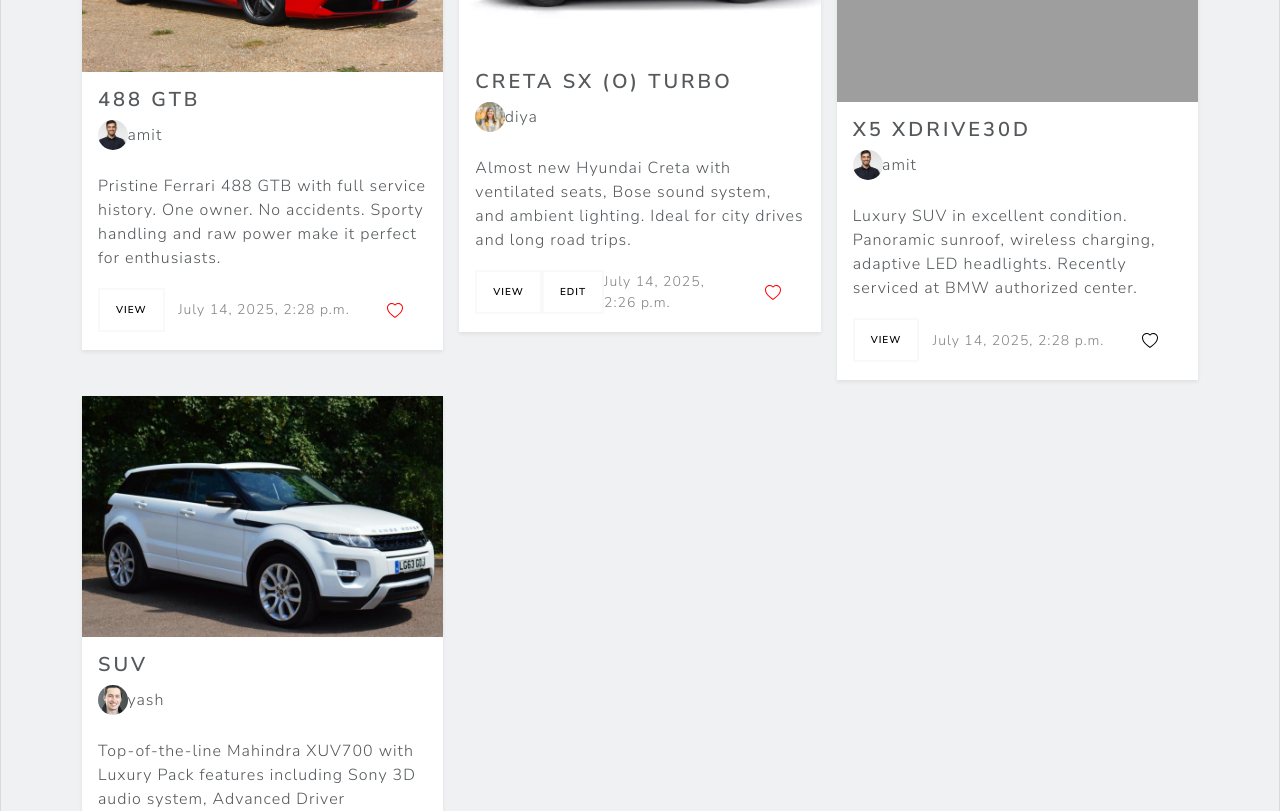
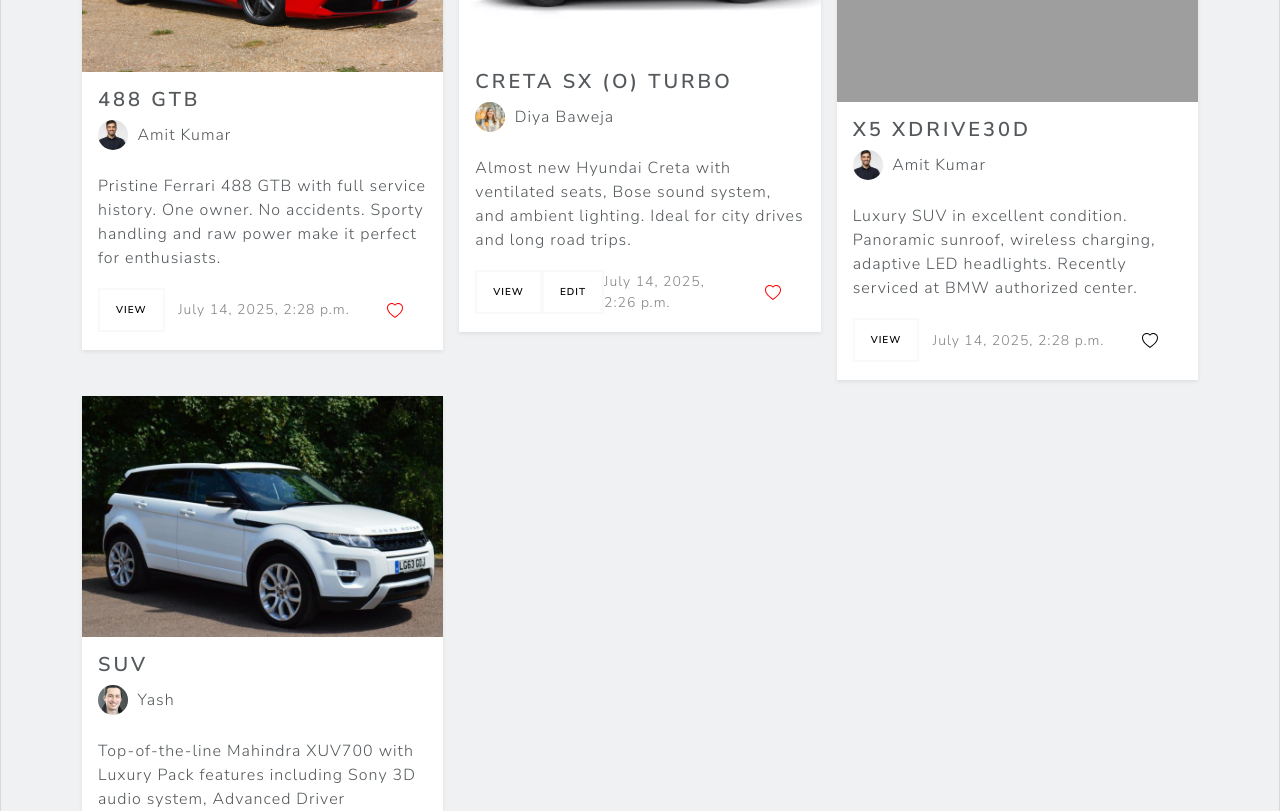
Before and after one commit to Diya050/Resale_X, a Django app: page /home/ in a window 1280 px wide. Shown: the part 679-1490 px from the top of the page. Run offline with Django 5.2, Linux system fonts and the light colour scheme; a user stored in the database is signed in; data comes from the database, SQL or seed files in the repository; both versions use the stored data as it was after the commit; parts of the project's set-up code (start-up, migrations or seed data) failed here and were passed over; some libraries are stand-ins or nearby versions; grey boxes are pictures that could not be loaded.

Commit message:
Adding Listings

```diff
--- a/src/main/templates/components/listing_card.html
+++ b/src/main/templates/components/listing_card.html
@@ -15,8 +15,8 @@
                         style="object-fit: cover;">
                 {% endif %}
             </div>
-            <div class="col-4">
-                <p class="card-text">{{listing.seller.user.username}}</p>
+            <div class="col-6">
+                <p class="card-text">&nbsp;&nbsp;{{listing.seller.user.first_name}}&nbsp;{{listing.seller.user.last_name}}</p>
             </div>
         </div>
         <br>
```
Also changed, not shown: src/db.sqlite3, src/media/user_1-Screenshot_2025-04-30_171102.png (deleted), src/media/user_1-Screenshot_2025-07-14_200041.png (added), src/media/user_1-Welcome.png.png (deleted), src/media/user_1/listings/488_GTB.jpg (added), src/media/user_1/listings/Screenshot_2025-07-14_195543.png (added), src/media/user_3-Screenshot_2025-07-14_200126.png (added), src/media/user_3/listings/SUV.jpg (added), src/media/user_4-Screenshot_2025-07-14_195932.png (added), src/media/user_5-Screenshot_2025-07-14_200216.png (added), src/media/user_5/listings/ET1.png (deleted), src/media/user_5/listings/ET1_G8BMSuC.png (deleted).
